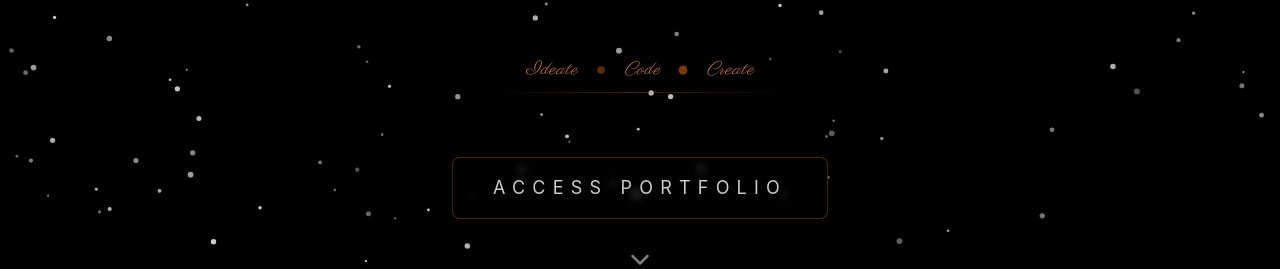
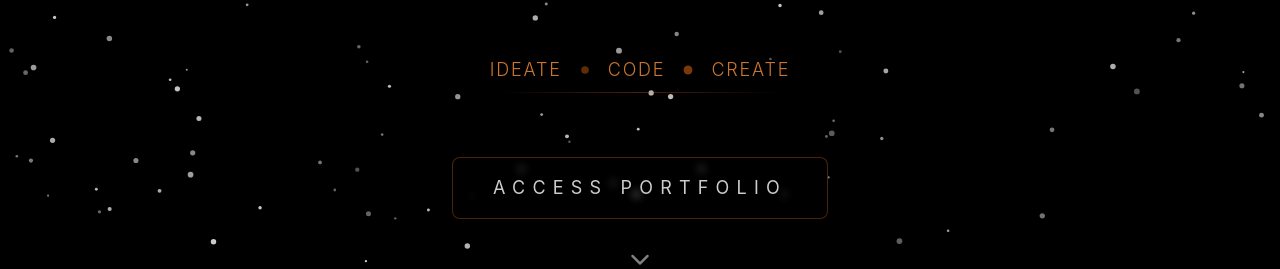
Before and after one commit to SumethD/Portfolio, a React (Create React App) app: page / in a window 1280 px wide. Shown: the part 364-633 px from the top of the page. Built offline with nearby package versions, Linux system fonts and the light colour scheme.

Commit message:
Fix Access Portfolio button glitching by optimizing animation

```diff
--- a/src/App.jsx
+++ b/src/App.jsx
@@ -137,11 +137,11 @@ const App = () => {
                 >
                   <div className="flex items-center justify-center space-x-3 sm:space-x-5">
                     <motion.span
-                      className="text-md sm:text-lg text-orange-400/80 tracking-wider font-light font-cursive italic"
+                      className="text-md sm:text-lg text-orange-400/80 tracking-widest font-light"
                       whileHover={{ color: "#ffffff", scale: 1.05 }}
                       transition={{ duration: 0.2 }}
                     >
-                      Ideate
+                      IDEATE
                     </motion.span>
 
                     <motion.div
@@ -158,11 +158,11 @@ const App = () => {
                     />
 
                     <motion.span
-                      className="text-md sm:text-lg text-orange-400/80 tracking-wider font-light font-cursive italic"
+                      className="text-md sm:text-lg text-orange-400/80 tracking-widest font-light"
                       whileHover={{ color: "#ffffff", scale: 1.05 }}
                       transition={{ duration: 0.2 }}
                     >
-                      Code
+                      CODE
                     </motion.span>
 
                     <motion.div
@@ -180,11 +180,11 @@ const App = () => {
                     />
 
                     <motion.span
-                      className="text-md sm:text-lg text-orange-400/80 tracking-wider font-light font-cursive italic"
+                      className="text-md sm:text-lg text-orange-400/80 tracking-widest font-light"
                       whileHover={{ color: "#ffffff", scale: 1.05 }}
                       transition={{ duration: 0.2 }}
                     >
-                      Create
+                      CREATE
                     </motion.span>
                   </div>
 
@@ -208,25 +208,23 @@ const App = () => {
                     className="relative overflow-hidden group"
                     whileHover={{ scale: 1.05 }}
                     whileTap={{ scale: 0.95 }}
-                    transition={{ duration: 0.2 }}
+                    transition={{
+                      duration: 0.2,
+                      scale: { type: "spring", stiffness: 300 }
+                    }}
                   >
-                    <div className="px-10 py-4 border border-orange-500/30 backdrop-blur-sm bg-black/20 hover:bg-black/40
+                    <div className="px-10 py-4 border border-orange-500/30 backdrop-blur-sm bg-black/20
                     transition-all duration-300 group-hover:border-orange-500/70 group-hover:shadow-[0_0_15px_rgba(249,115,22,0.3)]
                     rounded-lg">
-                      <DecryptedText
-                        text="ACCESS PORTFOLIO"
-                        speed={70}
-                        maxIterations={10}
-                        sequential={true}
-                        revealDirection="start"
-                        className="tracking-[0.4em] text-base sm:text-lg opacity-80 group-hover:opacity-100 transition-opacity duration-300"
-                      />
+                      <span className="tracking-[0.4em] text-base sm:text-lg opacity-80 group-hover:opacity-100 transition-opacity duration-300">
+                        ACCESS PORTFOLIO
+                      </span>
                     </div>
                     <motion.div
                       className="absolute bottom-0 left-0 h-[1px] w-0 bg-orange-500/70"
-                      animate={{ width: "0%" }}
+                      initial={{ width: "0%" }}
                       whileHover={{ width: "100%" }}
-                      transition={{ duration: 0.4 }}
+                      transition={{ duration: 0.3, ease: "easeInOut" }}
                     />
                   </motion.a>
                   <div className="flex justify-center">
```
